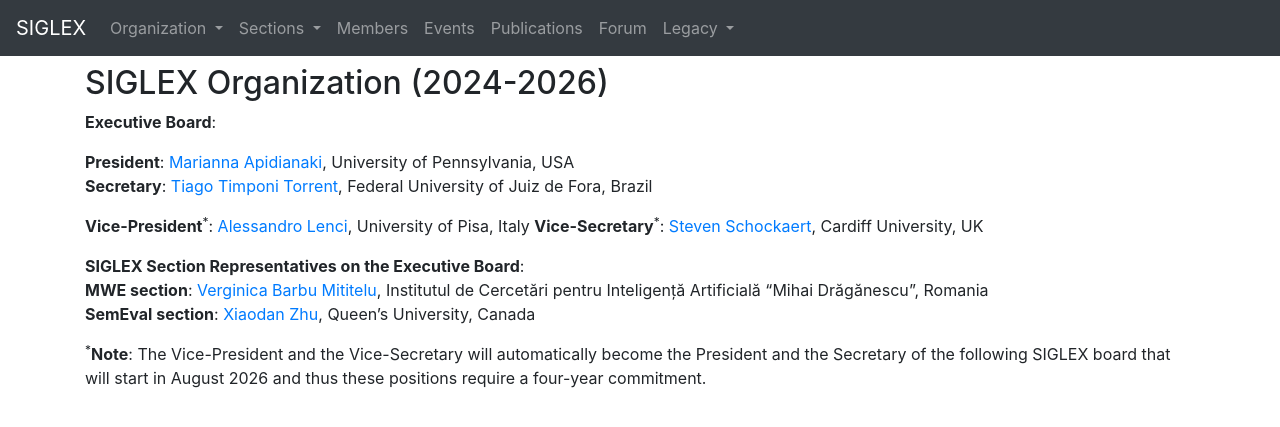
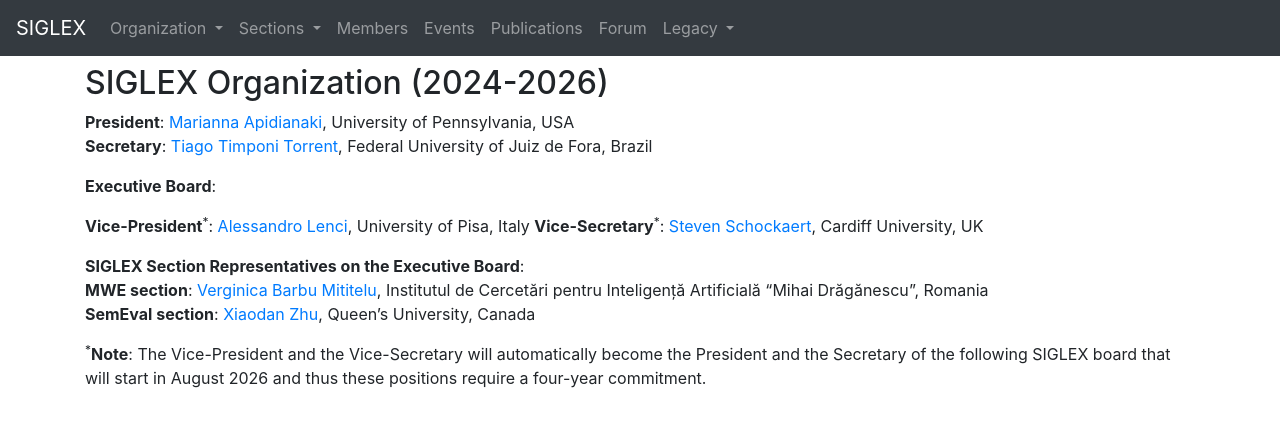
Before and after one commit to acl-org/siglex, a Jekyll site: the page built from board/2024.md, in a window 1280 px wide. Shown: the top 427 px of the page. Built offline with Jekyll 4.4.1, drawn with Linux system fonts in a browser that asks for light colours.

Commit message:
Update 2024.md

```diff
--- a/board/2024.md
+++ b/board/2024.md
@@ -5,10 +5,10 @@ title: "Board 2024-2026"
 
 ## SIGLEX Organization (2024-2026)
 
-**Executive Board**:
-
 **President**: [Marianna Apidianaki](https://mariannaapi.github.io/), University of Pennsylvania, USA
 **Secretary**: [Tiago Timponi Torrent](https://www.tiagotorrent.com/), Federal University of Juiz de Fora, Brazil
+
+**Executive Board**:
 
 **Vice-President**<sup>*</sup>: [Alessandro Lenci](https://people.unipi.it/alessandro_lenci/), University of Pisa, Italy
 **Vice-Secretary**<sup>*</sup>: [Steven Schockaert](https://profiles.cardiff.ac.uk/staff/schockaerts1), Cardiff University, UK
```
